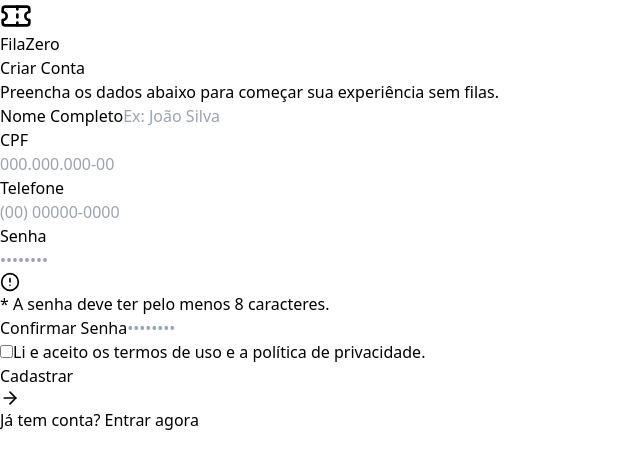
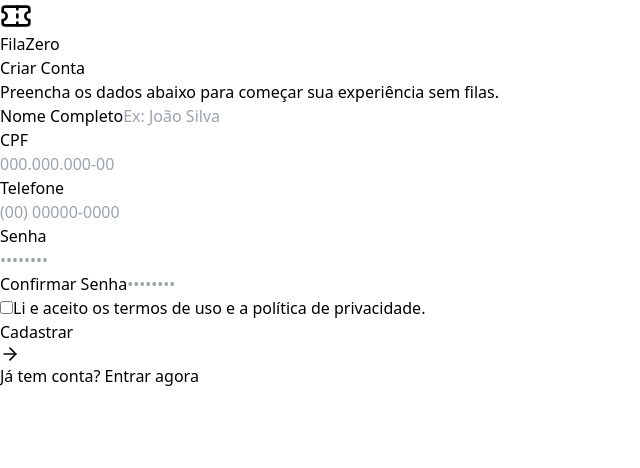
Before and after one commit to angelosilvanno/filazero, a React (Vite) app: page /register in a window 1280 px wide. Shown: the top 468 px of the page, without its empty margins (0-640 px from the left). Built offline with nearby package versions, Linux system fonts and the light colour scheme.

Commit message:
feat: adicionar validação de senha e confirmação no registro de usuário

```diff
--- a/src/pages/Register.tsx
+++ b/src/pages/Register.tsx
@@ -7,6 +7,8 @@
   const [name, setName] = useState('');
   const [cpf, setCpf] = useState('');
   const [phone, setPhone] = useState('');
+  const [password, setPassword] = useState('');
+  const [confirmPassword, setConfirmPassword] = useState('');
 
   const handleCpf = (value: string) => {
     return value
@@ -27,13 +29,16 @@
 
   const handleRegister = (e: React.FormEvent) => {
     e.preventDefault();
-    localStorage.setItem('userName', name.split(' ')[0]);
-    navigate('/citizen');
+    if (password.length >= 8 && password === confirmPassword) {
+      localStorage.setItem('userName', name.split(' ')[0]);
+      navigate('/citizen');
+    }
   };
+
+  const isPasswordInvalid = password.length > 0 && password.length < 8;
 
   return (
     <div className="min-h-screen bg-slate-50 flex flex-col items-center py-12 px-4">
-      {/* Logo */}
       <div className="flex flex-col items-center mb-8">
         <div className="w-16 h-16 bg-blue-600 rounded-[20px] flex items-center justify-center mb-2 shadow-lg shadow-blue-200 text-white">
           <Ticket size={32} />
@@ -41,7 +46,6 @@
         <h1 className="text-3xl font-black text-blue-900 tracking-tighter uppercase">FilaZero</h1>
       </div>
 
-      {/* Card */}
       <div className="bg-white w-full max-w-[540px] p-10 md:p-12 rounded-[40px] shadow-2xl shadow-slate-200/60 border border-slate-50">
         <div className="mb-10">
           <h2 className="text-3xl font-bold text-slate-900 mb-2">Criar Conta</h2>
@@ -51,7 +55,6 @@
         </div>
 
         <form onSubmit={handleRegister} className="space-y-6">
-          {/* Nome */}
           <div className="space-y-2">
             <label className="text-[11px] font-black text-slate-400 uppercase tracking-widest ml-1">
               Nome Completo
@@ -66,7 +69,6 @@
             />
           </div>
 
-          {/* CPF */}
           <div className="space-y-2">
             <label className="text-[11px] font-black text-slate-400 uppercase tracking-widest ml-1">
               CPF
@@ -87,7 +89,6 @@
             </div>
           </div>
 
-          {/* Telefone */}
           <div className="space-y-2">
             <label className="text-[11px] font-black text-slate-400 uppercase tracking-widest ml-1">
               Telefone
@@ -108,26 +109,32 @@
             </div>
           </div>
 
-          {/* Senha */}
           <div className="space-y-2">
             <label className="text-[11px] font-black text-slate-400 uppercase tracking-widest ml-1">
               Senha
             </label>
-            <div className="relative group">
+            <div className="relative">
               <input
                 type="password"
                 placeholder="••••••••"
-                className="w-full p-4 bg-slate-50 border-2 border-red-100 rounded-2xl focus:ring-2 focus:ring-red-500 outline-none transition-all placeholder:text-slate-300"
+                value={password}
+                onChange={(e) => setPassword(e.target.value)}
+                className={`w-full p-4 bg-slate-50 border-2 rounded-2xl focus:ring-2 outline-none transition-all placeholder:text-slate-300 ${
+                  isPasswordInvalid ? 'border-red-100 focus:ring-red-500' : 'border-transparent focus:ring-blue-600'
+                }`}
                 required
               />
-              <AlertCircle className="absolute right-4 top-4 text-red-500" size={20} />
+              {isPasswordInvalid && (
+                <AlertCircle className="absolute right-4 top-4 text-red-500" size={20} />
+              )}
             </div>
-            <p className="text-[11px] text-red-500 font-bold flex items-center gap-1 ml-1">
-              * A senha deve ter pelo menos 8 caracteres.
-            </p>
+            {isPasswordInvalid && (
+              <p className="text-[11px] text-red-500 font-bold flex items-center gap-1 ml-1 animate-in fade-in slide-in-from-top-1">
+                * A senha deve ter pelo menos 8 caracteres.
+              </p>
+            )}
           </div>
 
-          {/* Confirmar Senha */}
           <div className="space-y-2">
             <label className="text-[11px] font-black text-slate-400 uppercase tracking-widest ml-1">
               Confirmar Senha
@@ -135,21 +142,24 @@
             <input
               type="password"
               placeholder="••••••••"
+              value={confirmPassword}
+              onChange={(e) => setConfirmPassword(e.target.value)}
               className="w-full p-4 bg-slate-50 border-none rounded-2xl focus:ring-2 focus:ring-blue-600 outline-none transition-all placeholder:text-slate-300"
               required
             />
           </div>
 
-          {/* Termos */}
           <div className="flex items-center gap-3 py-2">
-            <input type="checkbox" className="w-5 h-5 rounded border-slate-300 text-blue-600 focus:ring-blue-600" required />
+            <input type="checkbox" className="w-5 h-5 rounded border-slate-300 text-blue-600 focus:ring-blue-600 cursor-pointer" required />
             <label className="text-sm text-slate-500 font-medium">
               Li e aceito os <span className="text-blue-600 font-bold cursor-pointer">termos de uso</span> e a <span className="text-blue-600 font-bold cursor-pointer">política de privacidade</span>.
             </label>
           </div>
 
-          {/* Botão */}
-          <button className="w-full bg-blue-600 text-white py-5 rounded-2xl font-bold text-lg shadow-xl shadow-blue-100 hover:bg-blue-700 active:scale-[0.98] transition-all flex items-center justify-center gap-2">
+          <button
+            type="submit"
+            className="w-full bg-blue-600 text-white py-5 rounded-2xl font-bold text-lg shadow-xl shadow-blue-100 hover:bg-blue-700 active:scale-[0.98] transition-all flex items-center justify-center gap-2"
+          >
             Cadastrar
             <ArrowRight size={20} />
           </button>
```
